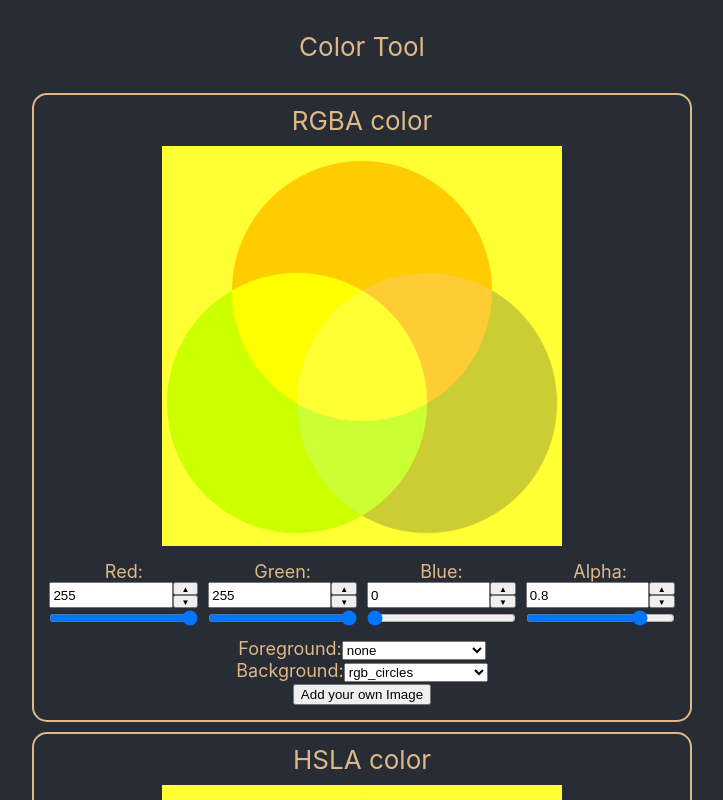
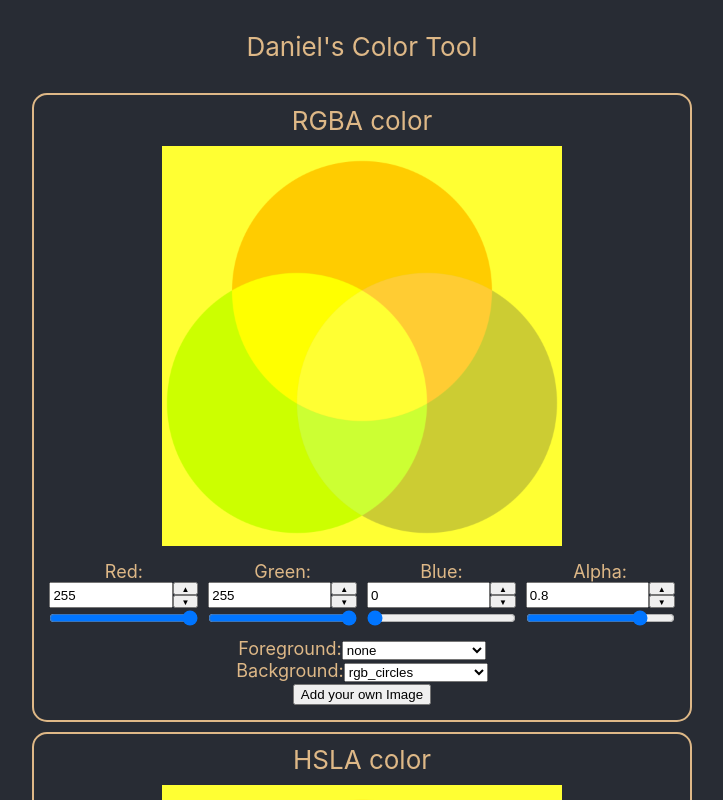
Before and after one commit to Danielxburns/color-picker, a React (Create React App) app: page / in a window 1280 px wide. Shown: the top 800 px of the page, without its empty margins (278-1001 px from the left). Built offline with nearby package versions, Linux system fonts and the light colour scheme.

Commit message:
change name to 'Daniel's Color Tool'

```diff
--- a/src/App.js
+++ b/src/App.js
@@ -6,7 +6,7 @@ function App() {
 
   return (
     <div className="App">
-      <p>Color Tool</p>
+      <p>Daniel's Color Tool</p>
       <div className="picker-container">
         <ImagesProvider>
           <Picker colorModel={'RGBA'}/>
```
